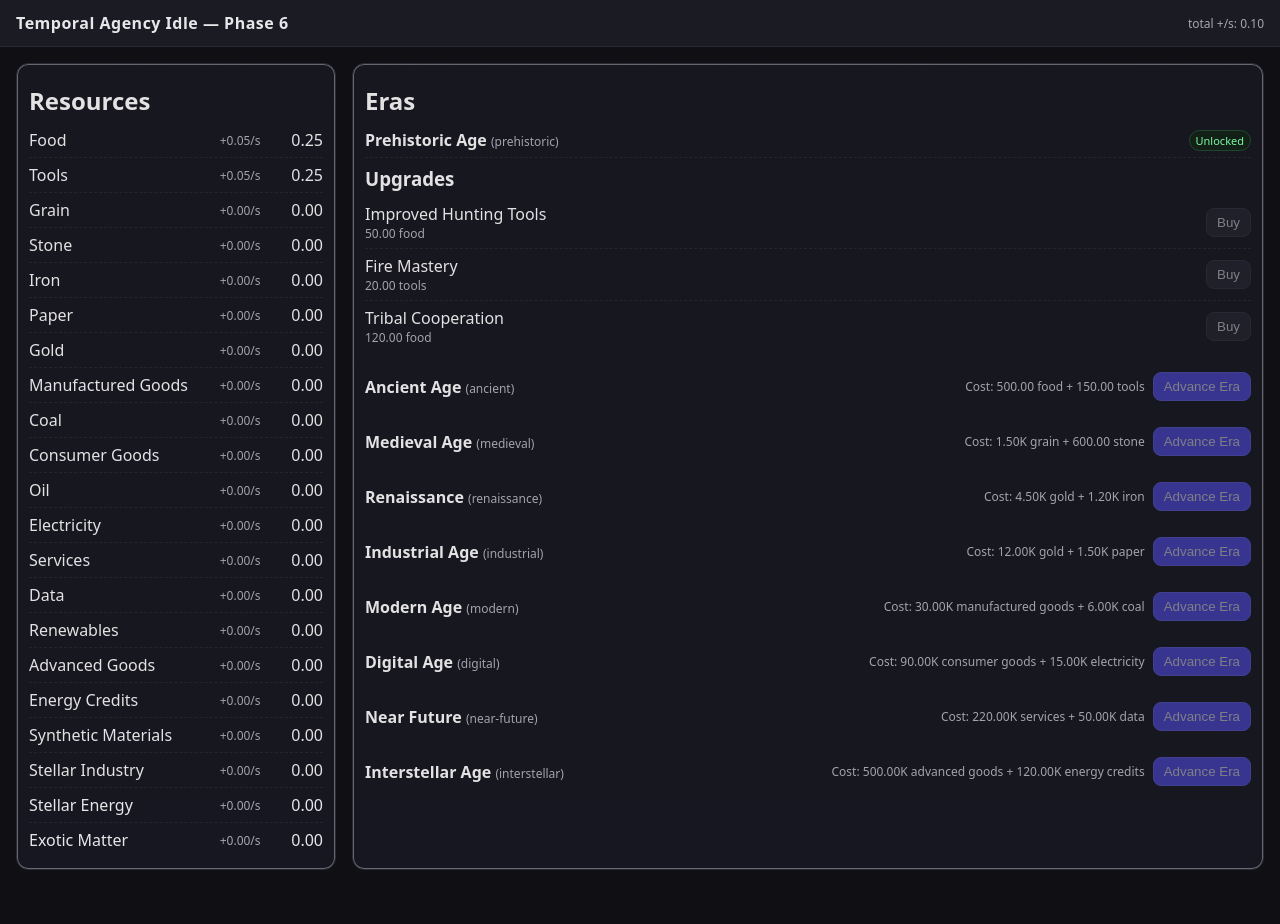
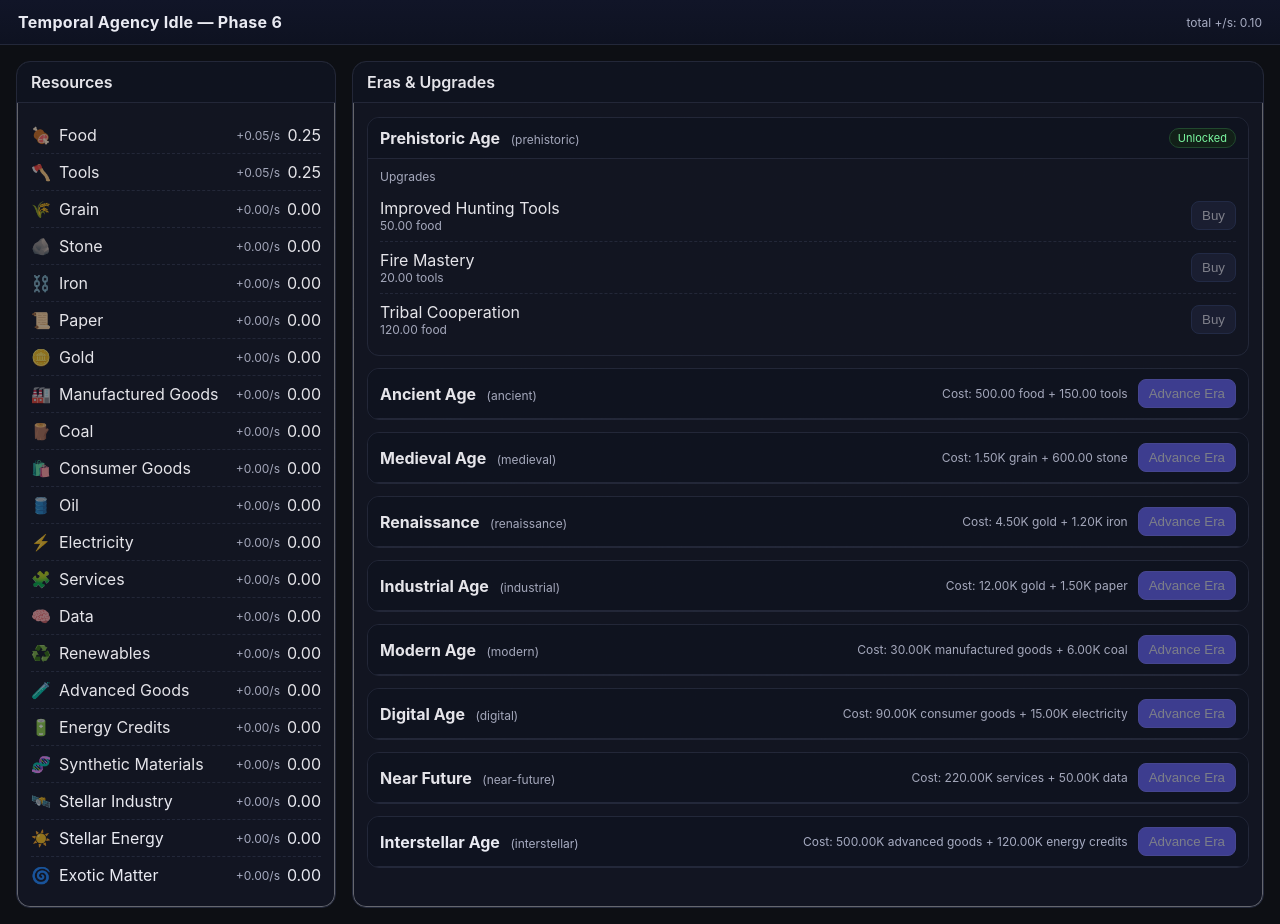
Before and after one commit to Fxxkery/TAI, a Svelte app: page / in a window 1280 px wide. Before the commit the page ends 886 px from the top, so only its background shows below. Built offline with nearby package versions, Linux system fonts and the light colour scheme.

Commit message:
Update App.svelte

```diff
--- a/src/App.svelte
+++ b/src/App.svelte
@@ -1,152 +1,89 @@
 <script>
   import { onMount } from 'svelte';
-  import { state, rate, startTicker, buyUpgrade, advanceEra } from './lib/stores';
+  import { state, rate, startTicker } from './lib/stores';
+  import ResourcePanel from './components/ResourcePanel.svelte';
+  import EraList from './components/EraList.svelte';
 
-  // Svelte will auto-subscribe: you can use $state and $rate directly in markup or JS.
-  onMount(() => {
-    startTicker();
-  });
-
-  // ---- helpers for UI ----
-  const fmt = (n) => {
-    if (n == null) return '0';
-    if (n >= 1_000_000_000) return (n / 1_000_000_000).toFixed(2) + 'B';
-    if (n >= 1_000_000) return (n / 1_000_000).toFixed(2) + 'M';
-    if (n >= 1_000) return (n / 1_000).toFixed(2) + 'K';
-    return Number(n).toFixed(2);
-  };
-
-  const label = (key) => key?.replace(/-/g, ' ') ?? '';
-
-  const costText = (cost) => {
-    if (!cost || cost.length === 0) return 'Free';
-    const arr = Array.isArray(cost) ? cost : [cost];
-    return arr.map(c => `${fmt(c.amount)} ${label(c.resource)}`).join(' + ');
-  };
-
-  const canAfford = (cost) => {
-    if (!cost || cost.length === 0) return true;
-    const arr = Array.isArray(cost) ? cost : [cost];
-    return arr.every(c => (($state.resources[c.resource]?.amount) ?? 0) >= c.amount);
-  };
+  onMount(() => startTicker());
 </script>
 
-
 <style>
+  :global(html, body) { height: 100%; }
   :global(body) {
     margin: 0;
-    font-family: system-ui, -apple-system, Segoe UI, Roboto, Helvetica, Arial, sans-serif;
-    background: #0f0f14;
-    color: #e7e7ea;
+    font-family: Inter, system-ui, -apple-system, Segoe UI, Roboto, Helvetica, Arial, sans-serif;
+    background: var(--bg);
+    color: var(--fg);
   }
+
+  :root{
+    --bg: #0d0f14;
+    --panel: #121522;
+    --panel-2:#0f1320;
+    --border:#23283a;
+    --fg:#e9eaf2;
+    --muted:#a7acc2;
+    --accent:#6d68ff;
+    --accent-2:#3b82f6;
+    --ok:#1db954;
+    --warn:#f59e0b;
+    --bad:#ef4444;
+    --chip:#1e2233;
+  }
+
   header {
     position: sticky; top: 0; z-index: 5;
-    display: flex; align-items: center; justify-content: space-between;
-    padding: 12px 16px;
-    background: #1b1b23;
-    border-bottom: 1px solid #2a2a35;
+    display:flex; align-items:center; justify-content:space-between;
+    padding: 12px 18px;
+    background: linear-gradient(180deg, #111528 0%, #0e1221 100%);
+    border-bottom: 1px solid var(--border);
   }
-  .title { font-weight: 700; letter-spacing: 0.5px; }
+  .title { font-weight: 700; letter-spacing:.3px }
+  .muted { color: var(--muted); font-size: 12px; }
+
+  .wrap {
+    padding: 16px;
+  }
   .grid {
-    display: grid; gap: 16px; padding: 16px;
+    display:grid; gap:16px;
     grid-template-columns: 320px 1fr;
   }
   .card {
-    background: #171721;
-    border: 1px solid #2a2a35;
-    border-radius: 12px;
-    padding: 12px;
+    background: var(--panel);
+    border: 1px solid var(--border);
+    border-radius: 14px;
+    overflow: hidden;
   }
-  h2,h3 { margin: 8px 0 6px; }
-  .resource-row, .upgrade-row, .era-head {
-    display: flex; align-items: center; justify-content: space-between;
-    gap: 8px; padding: 6px 0; border-bottom: 1px dashed #242433;
+  .card > .inner { padding: 14px; }
+
+  .hdr {
+    display:flex; align-items:center; justify-content:space-between;
+    padding: 10px 14px;
+    background: var(--panel-2);
+    border-bottom: 1px solid var(--border);
+    font-weight: 600;
   }
-  .resource-row:last-child, .upgrade-row:last-child, .era-head:last-child { border-bottom: 0; }
-  .muted { color: #a7a7b3; font-size: 12px; }
-  button {
-    background: #2a2a35; color: #e7e7ea; border: 1px solid #3a3a4a;
-    padding: 6px 10px; border-radius: 8px; cursor: pointer;
-  }
-  button.primary { background: #5a55ff; border-color: #6d68ff; }
-  button:disabled { opacity: 0.5; cursor: not-allowed; }
-  .pill { font-size: 11px; padding: 2px 6px; border-radius: 999px; border: 1px solid #2a2a35; }
-  .ok { color: #7dffa7; border-color: #214a2f; background: #122018; }
-  .no { color: #ffb0b0; border-color: #4a2121; background: #201212; }
-  .row { display:flex; gap:8px; align-items:center; }
-  .era-block { margin-bottom: 14px; }
 </style>
 
 <header>
   <div class="title">Temporal Agency Idle — Phase 6</div>
-  <div class="muted">total +/s: {fmt($rate.totalPerSec)}</div>
+  <div class="muted">total +/s: {$rate.totalPerSec.toFixed(2)}</div>
 </header>
 
+<div class="wrap">
   <div class="grid">
-  <!-- LEFT: Resources -->
     <div class="card">
-    <h2>Resources</h2>
-    {#if $state}
-      {#each Object.keys($state.resources) as k}
-        <div class="resource-row">
-          <div class="row">
-            <div style="min-width: 160px; text-transform: capitalize;">{label(k)}</div>
+      <div class="hdr">Resources</div>
+      <div class="inner">
+        <ResourcePanel />
       </div>
-          <div class="muted">+{fmt($state.resources[k].perSec)}/s</div>
-          <div>{fmt($state.resources[k].amount)}</div>
-        </div>
-      {/each}
-    {/if}
     </div>
 
-  <!-- RIGHT: Eras & Upgrades -->
     <div class="card">
-    <h2>Eras</h2>
-
-    {#each $state.eras as era (era.id)}
-      <div class="era-block">
-        <div class="era-head">
-          <div><strong>{era.name}</strong> <span class="muted">({era.id})</span></div>
-          {#if era.unlocked}
-            <span class="pill ok">Unlocked</span>
-          {:else}
-            <div class="row">
-              <span class="muted">Cost: {costText(era.unlockCost)}</span>
-              <button
-                class="primary"
-                disabled={!canAfford(era.unlockCost)}
-                on:click={() => advanceEra(era.id)}
-              >
-                Advance Era
-              </button>
-            </div>
-          {/if}
-        </div>
-
-        {#if era.unlocked && era.upgrades && era.upgrades.length}
-          <h3>Upgrades</h3>
-          {#each era.upgrades as upg (upg.id)}
-            <div class="upgrade-row">
-              <div>
-                <div>{upg.name}</div>
-                <div class="muted">{costText(upg.cost)}</div>
-              </div>
-              <div class="row">
-                {#if upg.purchased}
-                  <span class="pill ok">Purchased</span>
-                {:else}
-                  <button
-                    disabled={!canAfford(upg.cost)}
-                    on:click={() => buyUpgrade(era.id, upg.id)}
-                  >
-                    Buy
-                  </button>
-                {/if}
+      <div class="hdr">Eras & Upgrades</div>
+      <div class="inner">
+        <EraList />
       </div>
     </div>
-          {/each}
-        {/if}
-      </div>
-    {/each}
   </div>
 </div>
```
Lines whose indentation alone changed are shown as unchanged.
